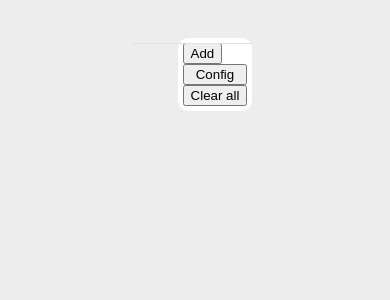
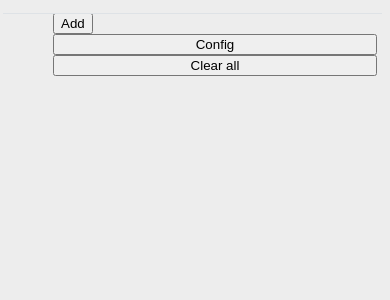
Before and after one commit to dcrescimbeni/todo-less, a React (Create React App) app: page / in a window 390 px wide. Shown: the top 300 px of the page. Built offline with nearby package versions, Linux system fonts and the light colour scheme.

Commit message:
Added responsiveness for main layout

```diff
--- a/src/App.css
+++ b/src/App.css
@@ -11,10 +11,10 @@ body {
 }
 
 .column {
-  background: #ffffff;
-  margin-top: 30px;
+  /* margin-top: 30px; */
   border-radius: 10px;
-  /*   flex-basis: clamp(350px, 35vw, 460px); */
   display: flex;
   flex-direction: column;
+  flex-basis: clamp(250px, 100%, 460px);
+  /* width: 100%; */
 }
--- a/src/TimeColumn/TimeColumn.js
+++ b/src/TimeColumn/TimeColumn.js
@@ -135,8 +135,7 @@ const UnstyledList = styled.ul`
 
 const TaskElement = styled.li`
   margin: 12px 0px;
-  height: ${(props) => props.size * 71 - 2 - 12}px;
-  border: 1px solid #adb5bd;
+  height: ${(props) => props.size * 71 - 12}px;
   border-radius: 5px;
   display: flex;
   align-items: center;
```
